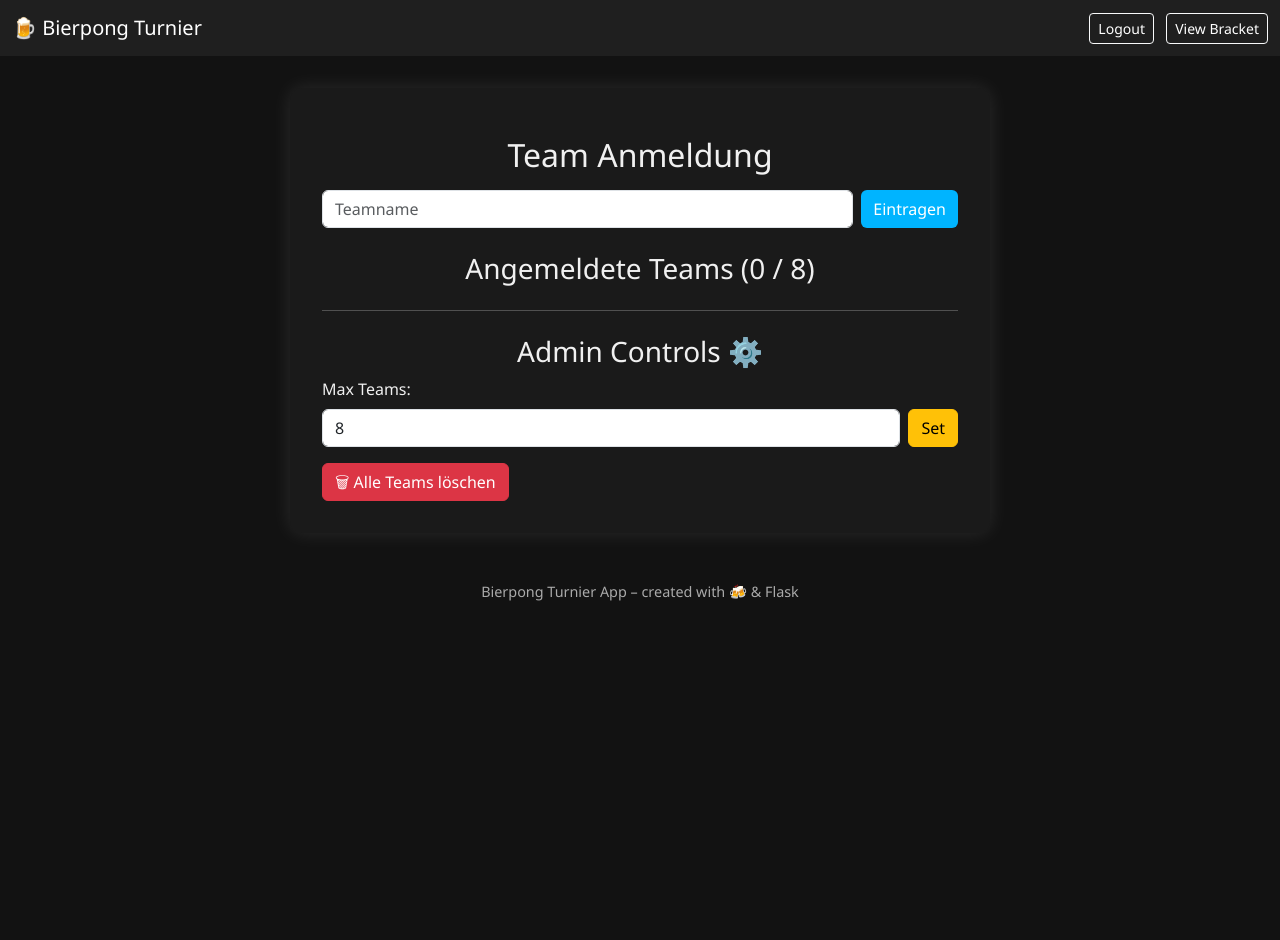
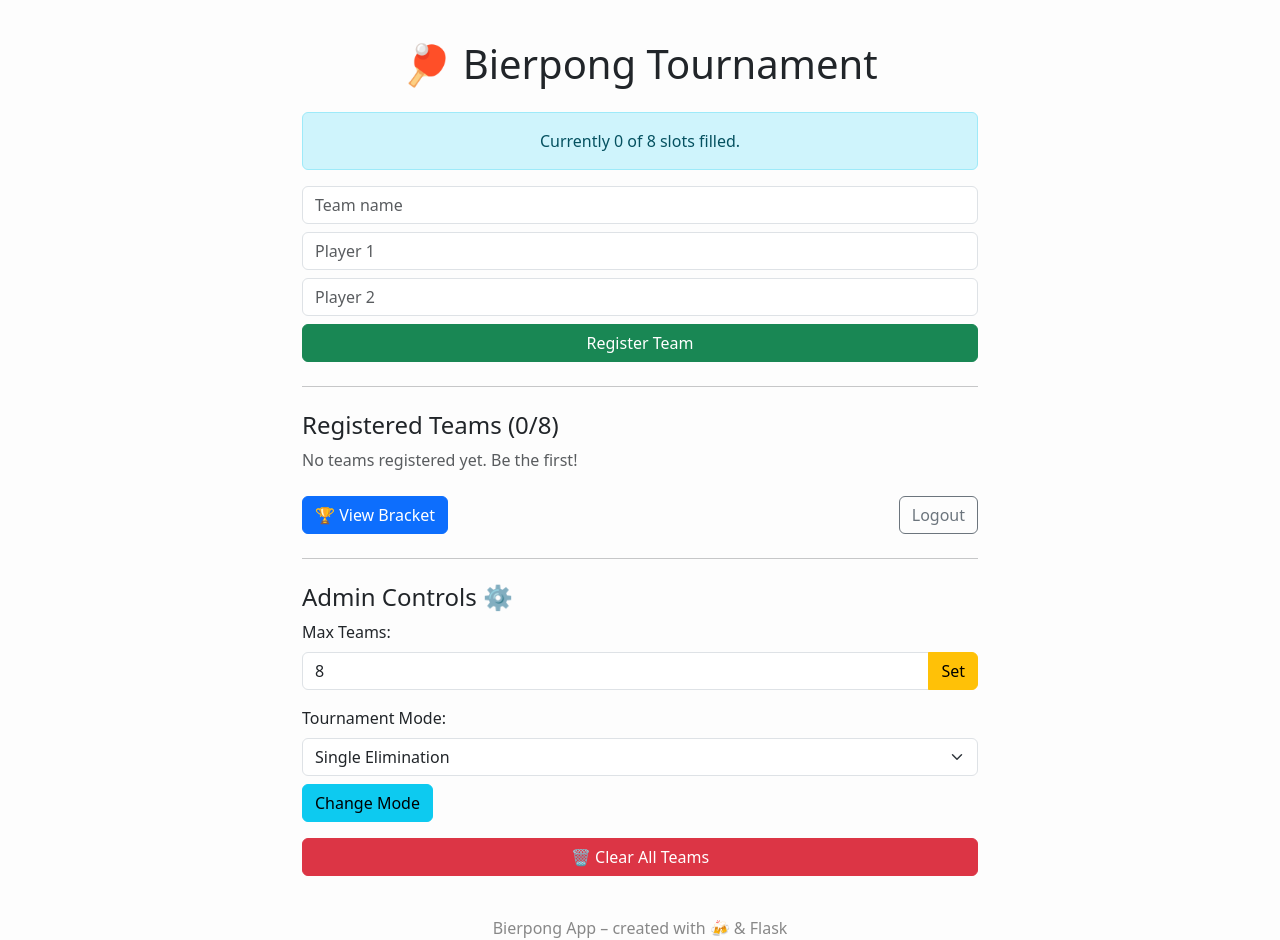
Before and after one commit to Vikobitski/BrrBongApp, a Flask app: page / in a window 1280 px wide. Before the commit the page ends 601 px from the top, so only its background shows below. Run offline with Flask 3, Linux system fonts and the light colour scheme; the visitor is signed in with stand-in values (Sample User, id 1).

Commit message:
Final working version with waiting list and auto-reset

```diff
--- a/app.py
+++ b/app.py
@@ -1,6 +1,5 @@
 from flask import Flask, render_template, request, redirect, session
-import os, json, random
-import os
+import os, json, random, math
 
 app = Flask(__name__)
 app.secret_key = os.getenv("SECRET_KEY", "dev_secret")
@@ -8,61 +7,74 @@ ADMIN_PASSWORD = os.getenv("ADMIN_PASSWORD", "admin")
 
 DATA = os.path.join("data", "data.json")
 
-# ---------- helpers ----------
+# ---------- Helpers ----------
 def load():
     if not os.path.exists(DATA):
+        os.makedirs(os.path.dirname(DATA), exist_ok=True)
         with open(DATA, "w") as f:
-            json.dump({"teams": [], "waitlist": [], "max": 8, "results": {}}, f)
+            json.dump({
+                "teams": [],
+                "waitlist": [],
+                "max": 8,
+                "results": {},
+                "mode": "single",
+                "brackets": {}
+            }, f, indent=2)
     with open(DATA) as f:
         return json.load(f)
+
 
 def save(d):
     with open(DATA, "w") as f:
         json.dump(d, f, indent=2)
 
-# ---------- public ----------
+
+# ---------- Routes ----------
 @app.route("/", methods=["GET", "POST"])
 def index():
-    d = load()
-    teams = d["teams"]
-    waitlist = d.get("waitlist", [])
+    data = load()
+    teams = data.get("teams", [])
+    waitlist = data.get("waitlist", [])
+    max_teams = data.get("max", 8)
+
+    # handle registration
     if request.method == "POST":
-        name = request.form["team"].strip()
-        # enforce limit
-        if len(teams) < d["max"]:
-            teams.append(name)
-        else:
-            waitlist.append(name)
-        d["waitlist"] = waitlist
-        save(d)
-        return redirect("/")
-    full = len(teams) >= d["max"]
+        team_name = request.form["team"].strip()
+        player1 = request.form["player1"].strip()
+        player2 = request.form["player2"].strip()
+
+        if team_name:
+            new_team = {"team": team_name, "players": [player1, player2]}
+            if len(teams) < max_teams:
+                teams.append(new_team)
+            else:
+                waitlist.append(new_team)
+
+            # reset bracket when team list changes
+            data["teams"] = teams
+            data["waitlist"] = waitlist
+            data["bracket"] = {"rounds": []}
+            data.pop("winner", None)
+            data["team_signature"] = ",".join(sorted([t["team"] for t in teams]))
+            save(data)
+            return redirect("/")
+
+    # recalc after possible removal or promotion
+    data = load()
+    teams = data.get("teams", [])
+    waitlist = data.get("waitlist", [])
+    full = len(teams) >= data.get("max", 8)
+
     return render_template(
         "index.html",
         teams=teams,
         waitlist=waitlist,
         full=full,
         admin=session.get("admin"),
-        max=d["max"]
+        max=data["max"],
+        mode=data.get("mode", "single")
     )
 
-# ---------- admin-only actions ----------
-@app.route("/remove/<int:i>")
-def remove(i):
-    if not session.get("admin"):
-        return redirect("/")
-    d = load()
-    teams = d["teams"]
-    waitlist = d.get("waitlist", [])
-    if 0 <= i < len(teams):
-        teams.pop(i)
-        # promote next waiting team
-        if waitlist:
-            promoted = waitlist.pop(0)
-            teams.append(promoted)
-        d["teams"], d["waitlist"] = teams, waitlist
-        save(d)
-    return redirect("/")
 
 @app.route("/login", methods=["GET", "POST"])
 def login():
@@ -73,66 +85,175 @@ def login():
         return render_template("login.html", error="Wrong password!")
     return render_template("login.html")
 
+
 @app.route("/logout")
 def logout():
     session.pop("admin", None)
     return redirect("/")
+
+@app.route("/remove/<int:i>")
+def remove(i):
+    if not session.get("admin"):
+        return redirect("/")
+    data = load()
+    teams = data.get("teams", [])
+    waitlist = data.get("waitlist", [])
+
+    if 0 <= i < len(teams):
+        teams.pop(i)
+        # promote from waiting list
+        if waitlist:
+            promoted = waitlist.pop(0)
+            teams.append(promoted)
+
+    data["teams"] = teams
+    data["waitlist"] = waitlist
+    # reset bracket & winner when team list changes
+    data["bracket"] = {"rounds": []}
+    data.pop("winner", None)
+    data["team_signature"] = ",".join(sorted([t["team"] for t in teams]))
+    save(data)
+    return redirect("/")
+
 
 @app.route("/set_limit", methods=["POST"])
 def set_limit():
     if not session.get("admin"):
         return redirect("/")
     d = load()
-    new_limit = max(2, int(request.form["max"]))
-    d["max"] = new_limit
+    d["max"] = max(2, int(request.form["max"]))
     save(d)
     return redirect("/")
 
-@app.route("/clear")
-def clear():
+
+@app.route("/set_mode", methods=["POST"])
+def set_mode():
     if not session.get("admin"):
         return redirect("/")
-    save({"teams": [], "waitlist": [], "max": load()["max"], "results": {}})
+    d = load()
+    d["mode"] = request.form["mode"]
+    save(d)
     return redirect("/")
 
-# ---------- bracket ----------
+
+# ---------- Bracket ----------
 @app.route("/bracket", methods=["GET", "POST"])
 def bracket():
     data = load()
-    teams = data["teams"][: data["max"]]
-    results = data.get("results", {})
+    teams = data["teams"]
+    max_teams = data["max"]
+    mode = data.get("mode", "single")
+    bracket = data.get("bracket", {"rounds": []})
+    team_signature = ",".join(sorted([t["team"] for t in teams]))
 
-    # --- Handle one-match POST ---
+    # 🟡 Detect if bracket should be reset
+    if data.get("team_signature") != team_signature:
+        # Reset bracket and winner if teams changed
+        data["bracket"] = {"rounds": []}
+        data.pop("winner", None)
+        data["team_signature"] = team_signature
+        bracket = data["bracket"]
+        save(data)
+
+    # Require full registration before showing bracket
+    if len(teams) < max_teams:
+        return render_template(
+            "bracket.html",
+            not_ready=True,
+            mode=mode,
+            teams=teams,
+            max=max_teams,
+            rounds=[]
+        )
+
+
+    # 2️⃣ Initialize bracket once
+    if not bracket["rounds"]:
+        shuffled = teams.copy()
+        random.shuffle(shuffled)
+
+        first_round = []
+        for i in range(0, len(shuffled), 2):
+            t1 = shuffled[i]["team"]
+            t2 = shuffled[i + 1]["team"] if i + 1 < len(shuffled) else "BYE"
+            first_round.append({
+                "id": f"R1M{i//2+1}",
+                "team1": t1,
+                "team2": t2,
+                "score1": "",
+                "score2": ""
+            })
+
+        total_rounds = math.ceil(math.log2(max_teams))
+        rounds = [first_round]
+
+        # create empty next rounds
+        for r in range(1, total_rounds):
+            matches_in_round = max_teams // (2 ** (r + 1))
+            rounds.append([
+                {"id": f"R{r+1}M{m+1}", "team1": "", "team2": "", "score1": "", "score2": ""}
+                for m in range(matches_in_round)
+            ])
+
+        bracket["rounds"] = rounds
+        data["bracket"] = bracket
+        save(data)
+
+    # 3️⃣ Handle score updates and auto-advance
     if request.method == "POST":
         match_id = request.form["match_id"]
-        score1 = request.form["score1"]
-        score2 = request.form["score2"]
-        results[match_id] = [score1, score2]
-        data["results"] = results
+        score1 = request.form["score1"].strip()
+        score2 = request.form["score2"].strip()
+
+        # iterate over rounds
+        for rnd_index, rnd in enumerate(bracket["rounds"]):
+            for match_idx, match in enumerate(rnd):
+                if match["id"] == match_id:
+                    match["score1"] = score1
+                    match["score2"] = score2
+
+                    # only advance if both scores valid numbers
+                    if score1.isdigit() and score2.isdigit():
+                        s1, s2 = int(score1), int(score2)
+                        if s1 == s2:
+                            continue  # no tie handling for now
+
+                        winner = match["team1"] if s1 > s2 else match["team2"]
+
+                        # advance to next round if possible
+                        if rnd_index + 1 < len(bracket["rounds"]):
+                            next_round = bracket["rounds"][rnd_index + 1]
+                            next_slot = match_idx // 2
+
+                            # clear old data and assign winner properly
+                            if next_round[next_slot]["team1"] == "":
+                                next_round[next_slot]["team1"] = winner
+                            elif next_round[next_slot]["team2"] == "":
+                                next_round[next_slot]["team2"] = winner
+                            else:
+                                # overwrite slot completely (in case of resave)
+                                next_round[next_slot]["team1"] = winner
+                                next_round[next_slot]["team2"] = ""
+                        else:
+                            # final round → winner of tournament
+                            data["winner"] = winner
+
+                    break
+
+        data["bracket"] = bracket
         save(data)
         return redirect("/bracket")
 
-    # --- Build matches ---
-    if len(teams) < 2:
-        return render_template("bracket.html", matches=[], not_enough=True)
+    return render_template(
+        "bracket.html",
+        not_ready=False,
+        mode=mode,
+        rounds=bracket["rounds"],
+        teams=teams,
+        max=max_teams,
+        winner=data.get("winner")
+    )
 
-    if len(teams) % 2:
-        teams.append("BYE")
-
-    random.shuffle(teams)
-    matches = []
-    for i in range(0, len(teams), 2):
-        match_id = str(i // 2 + 1)
-        score = results.get(match_id, ["", ""])
-        matches.append({
-            "id": match_id,
-            "team1": teams[i],
-            "team2": teams[i + 1],
-            "score1": score[0],
-            "score2": score[1]
-        })
-
-    return render_template("bracket.html", matches=matches, not_enough=False)
 
 if __name__ == "__main__":
     app.run(debug=True)
--- a/requirements.txt
+++ b/requirements.txt
@@ -1,2 +1,3 @@
 flask
 gunicorn
+os
--- a/templates/index.html
+++ b/templates/index.html
@@ -2,87 +2,108 @@
 <html lang="en">
 <head>
   <meta charset="UTF-8">
-  <title>Bierpong Anmeldung 🍺</title>
-  <link href="https://cdn.jsdelivr.net/npm/bootstrap@5.3.3/dist/css/bootstrap.min.css" rel="stylesheet">
-
+  <title>Bierpong Tournament</title>
+  <link
+    href="https://cdn.jsdelivr.net/npm/bootstrap@5.3.0/dist/css/bootstrap.min.css"
+    rel="stylesheet">
   <style>
-    body { background: #121212; color: #f0f0f0; font-family: "Segoe UI", sans-serif; padding-bottom: 3rem; }
-    .navbar { background: #1f1f1f; }
-    .navbar a { color: #fff !important; }
-    h1, h2, h3 { text-align: center; margin-top: 1rem; }
-    .container { max-width: 700px; margin-top: 2rem; background: #1a1a1a; padding: 2rem; border-radius: 12px; box-shadow: 0 0 20px rgba(255,255,255,0.1); }
-    .team-list li, .waitlist li { background: #292929; margin: 4px 0; padding: 8px 12px; border-radius: 6px; display: flex; justify-content: space-between; align-items: center; }
-    .team-list a { color: #ff4b4b; text-decoration: none; font-weight: bold; }
-    .team-list a:hover { color: #ff7777; }
-    .btn-primary { background-color: #00b4ff; border: none; }
-    .btn-primary:hover { background-color: #0094d4; }
-    .footer { text-align: center; margin-top: 3rem; color: #aaa; font-size: 0.9rem; }
+    body { background: #fdfdfd; }
+    .container { max-width: 700px; margin-top: 40px; }
+    .team-card { background: #fff; border-radius: 12px; padding: 10px 15px; box-shadow: 0 2px 5px rgba(0,0,0,0.1); margin-bottom: 8px; }
+    .footer { text-align: center; color: #888; margin-top: 40px; }
   </style>
 </head>
+<body>
+  <div class="container">
+    <h1 class="text-center mb-4">🏓 Bierpong Tournament</h1>
 
-<body>
-<nav class="navbar navbar-dark">
-  <div class="container-fluid">
-    <a class="navbar-brand" href="/">🍺 Bierpong Turnier</a>
-    <div>
-      {% if admin %}
-        <a href="/logout" class="btn btn-outline-light btn-sm">Logout</a>
+    {% if full %}
+      <div class="alert alert-warning text-center">
+        Registration is closed — tournament is full!
+      </div>
     {% else %}
-        <a href="/login" class="btn btn-outline-light btn-sm">Admin Login</a>
+      <div class="alert alert-info text-center">
+        Currently {{ teams|length }} of {{ max }} slots filled.
+      </div>
     {% endif %}
-      <a href="/bracket" class="btn btn-outline-light btn-sm ms-2">View Bracket</a>
-    </div>
-  </div>
-</nav>
 
-<div class="container">
-  <h2 class="mb-3">Team Anmeldung</h2>
-
-  <form method="post" class="d-flex mb-3">
-    <input type="text" name="team" class="form-control me-2" placeholder="Teamname" required>
-    <button class="btn btn-primary">Eintragen</button>
+    <!-- Team Registration Form -->
+    <form method="POST" class="mt-3">
+      <input class="form-control mb-2" name="team" placeholder="Team name" required {% if full %}disabled{% endif %}>
+      <input class="form-control mb-2" name="player1" placeholder="Player 1" required {% if full %}disabled{% endif %}>
+      <input class="form-control mb-2" name="player2" placeholder="Player 2" required {% if full %}disabled{% endif %}>
+      <button class="btn btn-success w-100" {% if full %}disabled{% endif %}>
+        {% if full %}Registration Full{% else %}Register Team{% endif %}
+      </button>
     </form>
 
-  {% if full %}
-    <div class="alert alert-warning text-center">Das Turnier ist voll! Neue Teams kommen automatisch auf die Warteliste. 🍻</div>
+    <hr class="my-4">
+
+    <h4>Registered Teams ({{ teams|length }}/{{ max }})</h4>
+    {% if teams %}
+      {% for t in teams %}
+        <div class="team-card">
+          <strong>{{ loop.index }}. {{ t.team }}</strong><br>
+          <small>{{ t.players[0] }} &amp; {{ t.players[1] }}</small>
+          {% if admin %}
+            <a href="/remove/{{ loop.index0 }}" class="btn btn-sm btn-outline-danger float-end">Remove</a>
+          {% endif %}
+        </div>
+      {% endfor %}
+    {% else %}
+      <p class="text-muted">No teams registered yet. Be the first!</p>
     {% endif %}
 
-  <h3 class="mt-4">Angemeldete Teams ({{ teams|length }} / {{ max }})</h3>
-  <ol class="team-list list-unstyled">
-    {% for t in teams %}
-      <li>
-        <span>{{ loop.index }}. {{ t }}</span>
-        {% if admin %}<a href="/remove/{{ loop.index0 }}">❌</a>{% endif %}
-      </li>
+    {% if waitlist %}
+    <hr>
+    <h5>Waiting List</h5>
+    {% for w in waitlist %}
+        <div class="team-card bg-light">
+        <strong>{{ w.team }}</strong><br>
+        <small>{{ w.players[0] }} &amp; {{ w.players[1] }}</small>
+        </div>
     {% endfor %}
-  </ol>
+    {% endif %}
 
-  {% if waitlist %}
-    <h3 class="mt-4">Warteliste ({{ waitlist|length }})</h3>
-    <ol class="waitlist list-unstyled">
-      {% for w in waitlist %}
-        <li>{{ loop.index }}. {{ w }}</li>
-      {% endfor %}
-    </ol>
+
+    <div class="d-flex justify-content-between mt-4">
+      <a href="/bracket" class="btn btn-primary">🏆 View Bracket</a>
+      {% if admin %}
+        <a href="/logout" class="btn btn-outline-secondary">Logout</a>
+      {% else %}
+        <a href="/login" class="btn btn-outline-secondary">Admin Login</a>
       {% endif %}
+    </div>
 
     {% if admin %}
       <hr class="my-4">
-    <h3>Admin Controls ⚙️</h3>
+      <h4>Admin Controls ⚙️</h4>
+
+      <!-- Max Teams -->
       <form method="post" action="/set_limit" class="mb-3">
-      <label for="max" class="form-label">Max Teams:</label>
-      <div class="d-flex">
-        <input type="number" class="form-control me-2" name="max" id="max" value="{{ max }}" min="2">
+        <label class="form-label">Max Teams:</label>
+        <div class="input-group">
+          <input type="number" class="form-control" name="max" value="{{ max }}" min="2">
           <button class="btn btn-warning">Set</button>
         </div>
       </form>
-    <a href="/clear" class="btn btn-danger me-2">🗑 Alle Teams löschen</a>
+
+      <!-- Tournament Mode -->
+      <form method="post" action="/set_mode" class="mb-3">
+        <label class="form-label">Tournament Mode:</label>
+        <select name="mode" class="form-select">
+          <option value="single" {% if mode == 'single' %}selected{% endif %}>Single Elimination</option>
+          <option value="double" {% if mode == 'double' %}selected{% endif %}>Double Elimination</option>
+        </select>
+        <button class="btn btn-info mt-2">Change Mode</button>
+      </form>
+
+      <a href="/clear" class="btn btn-danger w-100">🗑 Clear All Teams</a>
     {% endif %}
-</div>
 
     <div class="footer">
-  <p>Bierpong Turnier App – created with 🍻 & Flask</p>
+      <p class="mt-4 mb-0">Bierpong App – created with 🍻 & Flask</p>
     </div>
-
+  </div>
 </body>
 </html>
```
Also changed, not shown: data.json (+5 -17 lines), data/teams.json (+6 -63 lines), templates/bracket.html (+45 -81 lines). Lines whose indentation alone changed are shown as unchanged.
